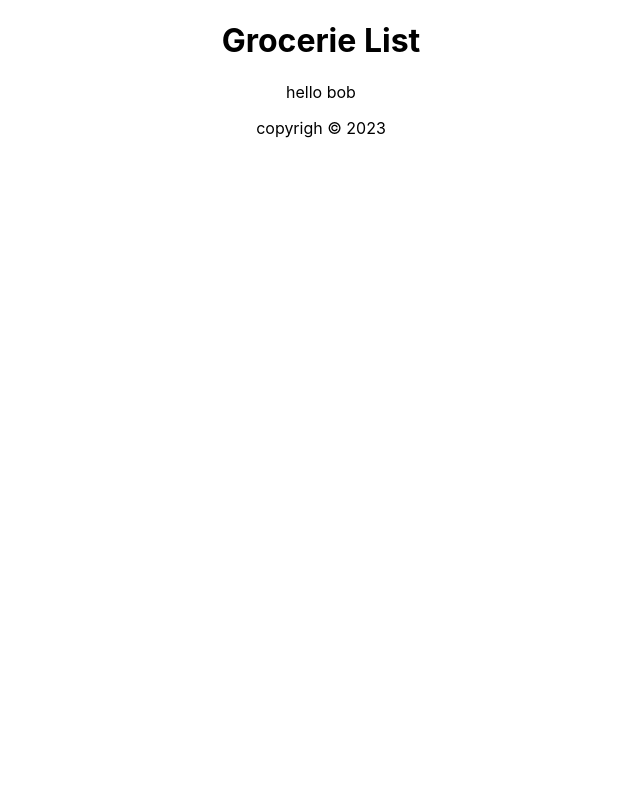
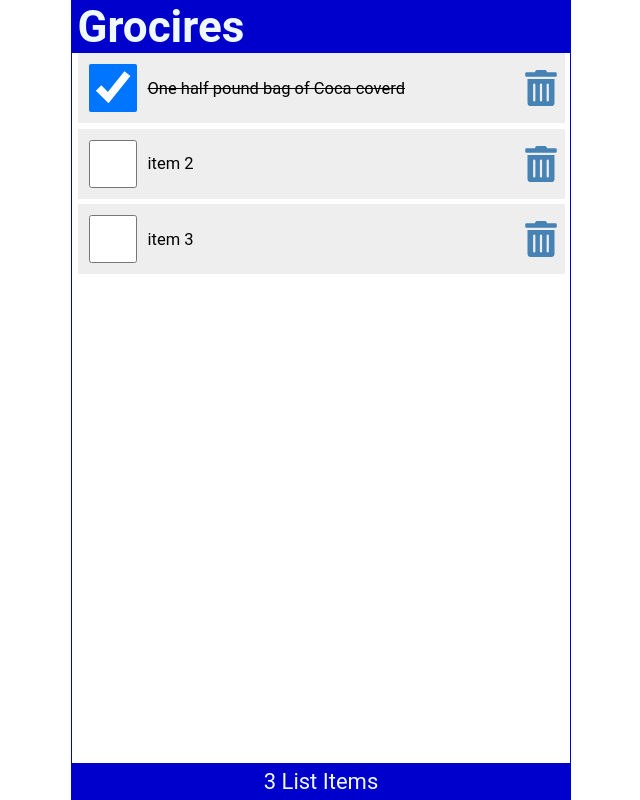
Before and after one commit to gabrielfernandes42/02_lesson_Functional_Components, a React (Create React App) app: page / in a window 1280 px wide. Shown: the whole page, without its empty margins (319-959 px from the left). Built offline with nearby package versions, Linux system fonts and the light colour scheme; the HTML template or start-up script is replaced by a standard one.

Commit message:
Props & Prop Drilling

```diff
--- a/src/App.css
+++ /dev/null
@@ -1,38 +0,0 @@
-.App {
-  text-align: center;
-}
-
-.App-logo {
-  height: 40vmin;
-  pointer-events: none;
-}
-
-@media (prefers-reduced-motion: no-preference) {
-  .App-logo {
-    animation: App-logo-spin infinite 20s linear;
-  }
-}
-
-.App-header {
-  background-color: #282c34;
-  min-height: 100vh;
-  display: flex;
-  flex-direction: column;
-  align-items: center;
-  justify-content: center;
-  font-size: calc(10px + 2vmin);
-  color: white;
-}
-
-.App-link {
-  color: #61dafb;
-}
-
-@keyframes App-logo-spin {
-  from {
-    transform: rotate(0deg);
-  }
-  to {
-    transform: rotate(360deg);
-  }
-}
--- a/src/App.js
+++ b/src/App.js
@@ -1,14 +1,50 @@
-import "./App.css";
 import Header from "./Header";
 import Content from "./Content";
 import Footer from "./Footer";
+import { useState } from "react";
 
 function App() {
+  const [items, setItems] = useState([
+    {
+      id: 1,
+      checked: true,
+      item: "One half pound bag of Coca coverd",
+    },
+    {
+      id: 2,
+      checked: false,
+      item: "item 2",
+    },
+    {
+      id: 3,
+      checked: false,
+      item: "item 3",
+    },
+  ]);
+
+  const handleCheckBox = (id) => {
+    const listItems = items.map((item) =>
+      item.id === id ? { ...item, checked: !item.checked } : item
+    );
+    setItems(listItems);
+    localStorage.setItem("shoppinglist", JSON.stringify(listItems));
+  };
+
+  const handleDelete = (id) => {
+    const deleteItems = items.filter((item) => item.id !== id);
+    setItems(deleteItems);
+    localStorage.setItem("shoppinglist", JSON.stringify(deleteItems));
+  };
   return (
     <div className="App">
-      <Header />
-      <Content />
-      <Footer />
+      <Header title="Grocires" />
+      <Content
+        items={items}
+        setItems={setItems}
+        handleCheckBox={handleCheckBox}
+        handleDelete={handleDelete}
+      />
+      <Footer length={items.length}/>
     </div>
   );
 }
--- a/src/Content.jsx
+++ b/src/Content.jsx
@@ -1,14 +1,17 @@
-import React from "react";
+import ItemList from "./ItemList";
 
-function Content() {
-  const handleNameChange = () => {
-    const names = ["bob", "kevin", "Gabriel"];
-    const int = Math.floor(Math.random() * 3);
-    return names[int];
-  };
+function Content({ items, handleCheckBox, handleDelete }) {
   return (
     <main>
-      <p>hello {handleNameChange()}</p>
+      {items.length ? (
+        <ItemList
+          items={items}
+          handleCheckBox={handleCheckBox}
+          handleDelete={handleDelete}
+        />
+      ) : (
+        <p style={{ marginTop: "2rem" }}>Your list is empty</p>
+      )}
     </main>
   );
 }
--- a/src/Footer.jsx
+++ b/src/Footer.jsx
@@ -1,11 +1,11 @@
 import React from "react";
 
-const Footer = () => {
-  const today = new Date();
-
+const Footer = ({ length }) => {
   return (
     <footer>
-      <p>copyrigh &copy; {today.getFullYear()}</p>
+      <p>
+        {length} List {length === 1 ? "Item" : "Items"}
+      </p>
     </footer>
   );
 };
--- a/src/Header.jsx
+++ b/src/Header.jsx
@@ -1,11 +1,11 @@
-import React from 'react'
+import React from "react";
 
-const Header = () => {
+const Header = ({ title }) => {
   return (
     <header>
-        <h1>Grocerie List</h1>
+      <h1>{title}</h1>
     </header>
-  )
-}
+  );
+};
 
-export default Header
+export default Header;
--- /dev/null
+++ b/src/ItemList.jsx
@@ -0,0 +1,18 @@
+import LineItem from "./LineItem";
+
+function ItemList({ items, handleCheckBox, handleDelete }) {
+  return (
+    <ul>
+      {items.map((item) => (
+        <LineItem
+          key={item.id}
+          item={item}
+          handleCheckBox={handleCheckBox}
+          handleDelete={handleDelete}
+        />
+      ))}
+    </ul>
+  );
+}
+
+export default ItemList;
--- /dev/null
+++ b/src/LineItem.jsx
@@ -0,0 +1,26 @@
+import { FaTrashAlt } from "react-icons/fa";
+
+function LineItem({ item, handleCheckBox, handleDelete }) {
+  return (
+    <li className="item">
+      <input
+        onChange={() => handleCheckBox(item.id)}
+        type="checkbox"
+        checked={item.checked}
+      />
+      <label
+        style={item.checked ? { textDecoration: "line-through" } : null}
+        onDoubleClick={() => handleCheckBox(item.id)}
+      >
+        {item.item}
+      </label>
+      <FaTrashAlt
+        onClick={() => handleDelete(item.id)}
+        role="button"
+        tabIndex="0"
+      />
+    </li>
+  );
+}
+
+export default LineItem;
--- a/src/index.css
+++ b/src/index.css
@@ -1,13 +1,117 @@
+* {
+  margin: 0;
+  padding: 0;
+  box-sizing: border-box;
+}
+
+html {
+  font-size: 22px;
+}
+
 body {
-  margin: 0;
-  font-family: -apple-system, BlinkMacSystemFont, 'Segoe UI', 'Roboto', 'Oxygen',
-    'Ubuntu', 'Cantarell', 'Fira Sans', 'Droid Sans', 'Helvetica Neue',
-    sans-serif;
+  min-height: 100vh;
+  font-family: "Roboto", "Oxygen", "Ubuntu", "Cantarell", "Fira Sans",
+    "Droid Sans", "Helvetica Neue", sans-serif;
   -webkit-font-smoothing: antialiased;
   -moz-osx-font-smoothing: grayscale;
 }
 
-code {
-  font-family: source-code-pro, Menlo, Monaco, Consolas, 'Courier New',
-    monospace;
+.App {
+  display: flex;
+  flex-direction: column;
+  justify-content: center;
+  align-items: center;
+  height: 100vh;
+  width: 100%;
+  max-width: 500px;
+  border: 1px solid mediumblue;
+  margin: auto;
 }
+
+header {
+  width: 100%;
+  padding: 0 0.25em;
+  background-color: mediumblue;
+  color: aliceblue;
+  display: flex;
+  justify-content: space-between;
+  align-items: center;
+}
+
+main {
+  width: 100%;
+  display: flex;
+  flex-direction: column;
+  flex-grow: 1;
+  justify-content: flex-start;
+  align-items: center;
+  overflow-y: auto;
+}
+
+footer {
+  width: 100%;
+  padding: 0.25em;
+  background-color: mediumblue;
+  color: aliceblue;
+  display: grid;
+  place-content: center;
+}
+
+ul {
+  width: 100%;
+  list-style: none;
+  padding: 0 0.25rem 0.25rem;
+}
+
+ul li::before {
+  content: "\200B";
+}
+
+.item {
+  display: flex;
+  justify-content: flex-start;
+  align-items: center;
+  padding: 0.5rem 0 0.5rem 0.5rem;
+  margin: 0.25rem 0;
+  background-color: #eee;
+}
+
+.item:first-child {
+  margin: 0;
+}
+
+.item input[type="checkbox"] {
+  text-align: center;
+  width: 2.5rem;
+  width: 48px;
+  min-width: 48px;
+  height: 2.5rem;
+  height: 48px;
+  min-height: 48px;
+  cursor: pointer;
+  margin-right: 0.5rem;
+}
+
+.item input[type="checkbox"]:focus + label {
+  text-decoration: underline;
+}
+
+.item > label {
+  font-size: 0.75rem;
+  flex-grow: 1;
+}
+
+.item svg {
+  width: 48px;
+  min-width: 48px;
+  height: 36px;
+  font-size: 1rem;
+  color: steelblue;
+  cursor: pointer;
+}
+
+.item svg:focus,
+.item svg:hover {
+  color: red;
+  outline: none;
+}
```
Also changed, not shown: src/logo.svg (deleted).
